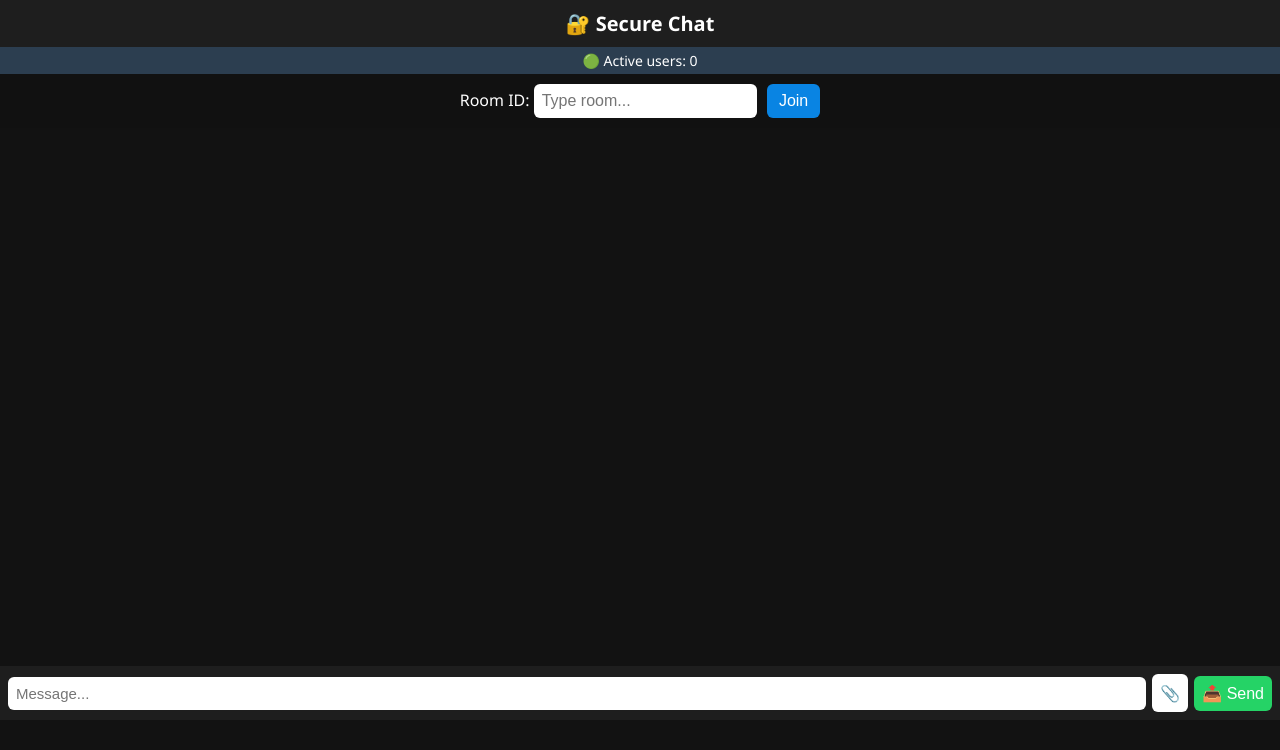
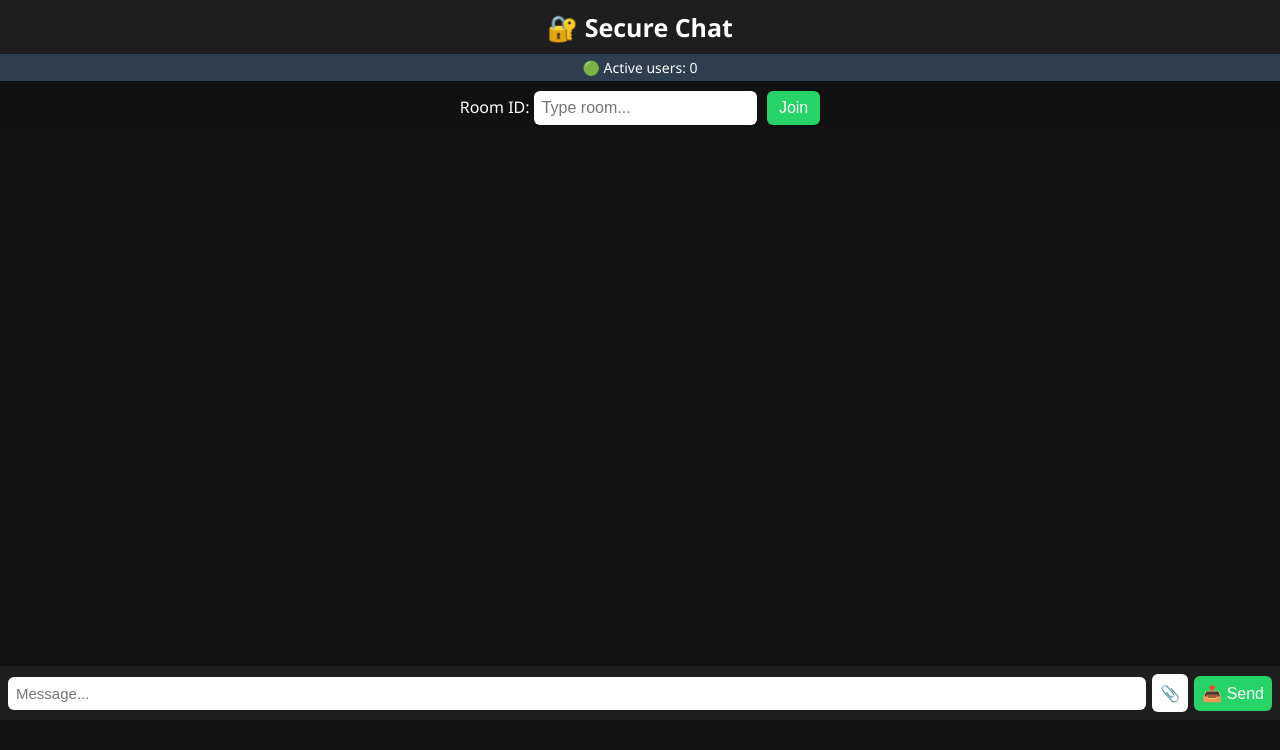
Before and after one commit to kumar-pratik1006/secure-chat-app, a website: page public/index.html in a window 1280 px wide. Drawn offline with nearby package versions, Linux system fonts and the light colour scheme; no server answers.

Commit message:
Update index.html

```diff
--- a/public/index.html
+++ b/public/index.html
@@ -15,7 +15,7 @@
       background: #1e1e1e;
       padding: 10px;
       text-align: center;
-      font-size: 20px;
+      font-size: 25px;
       font-weight: bold;
     }
     #roomStatus {
@@ -95,7 +95,7 @@
       font-size: 16px;
       border: none;
       border-radius: 6px;
-      background: #0984e3;
+      background: #25D366;
       color: white;
     }
     #preview {
```
